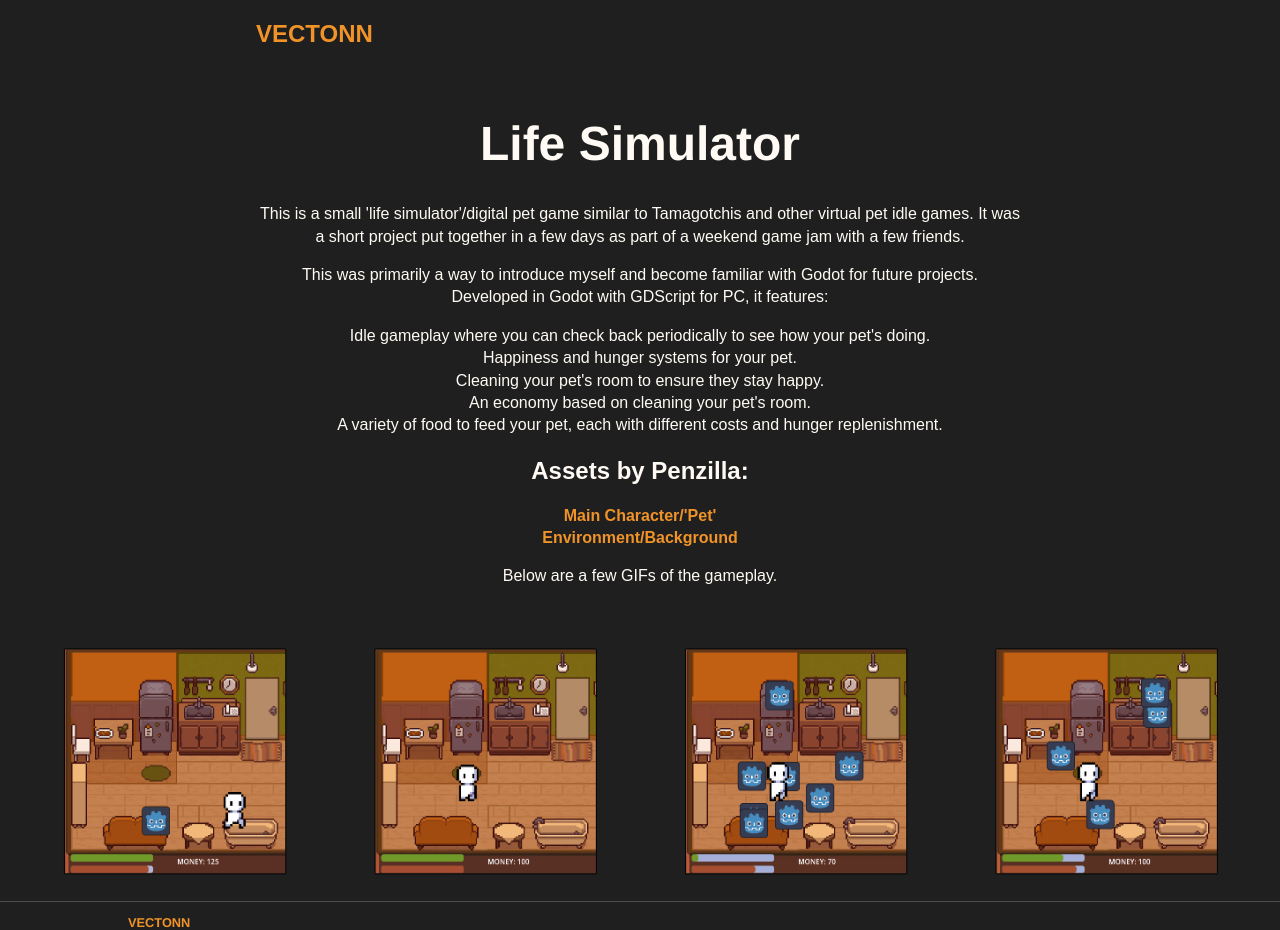
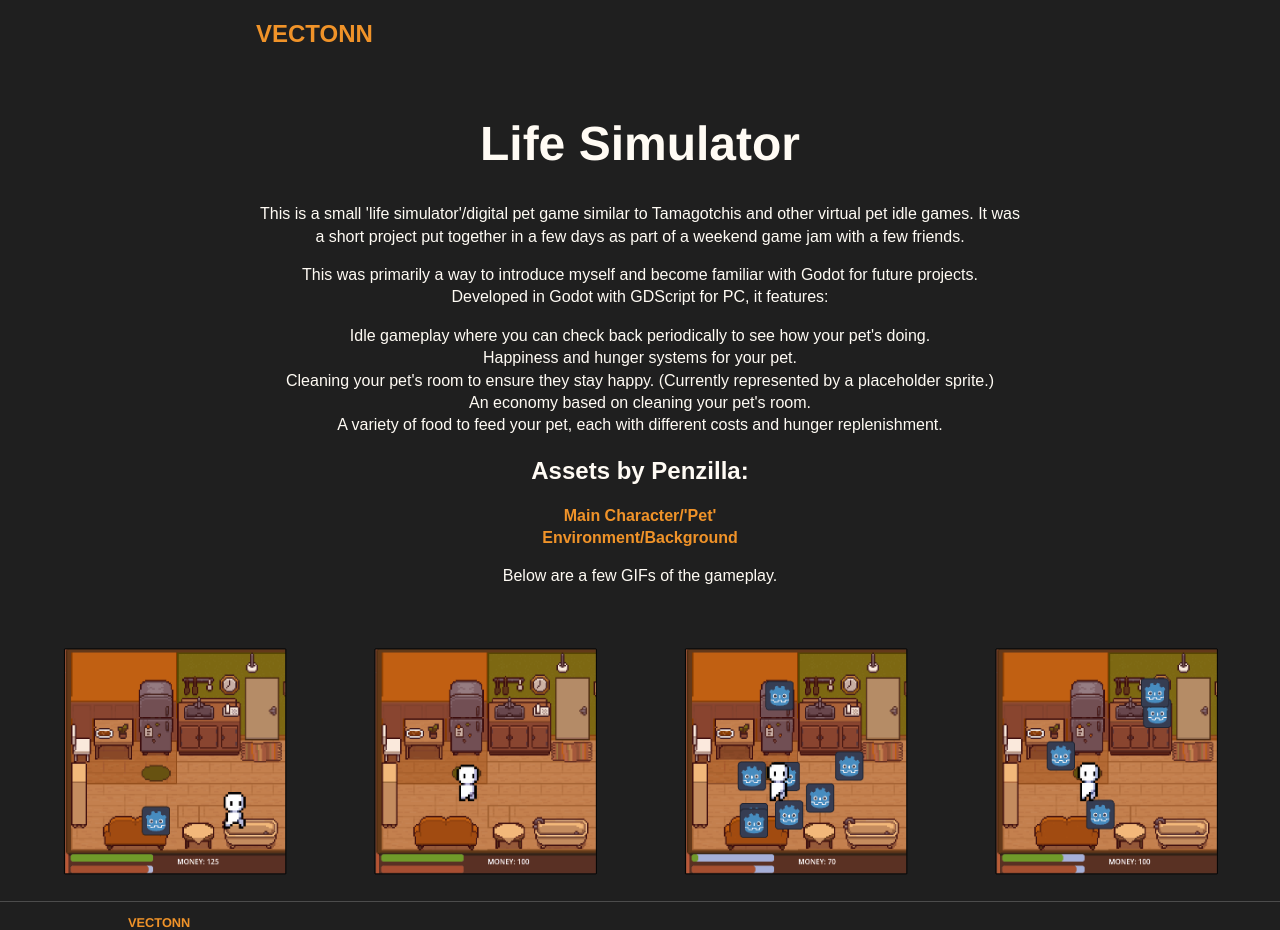
Before and after one commit to Vectonn/Vectonn.github.io, a Jekyll site: the page built from portfolio/lifesimulator/index.html, in a window 1280 px wide. Built offline with Jekyll 4.4.1, drawn with Linux system fonts in a browser that asks for light colours.

Commit message:
Small text edit
Clarifying text on Life Simulator description.

```diff
--- a/portfolio/lifesimulator/index.html
+++ b/portfolio/lifesimulator/index.html
@@ -25,7 +25,7 @@ title: Life Simulator
             <p>
                 Idle gameplay where you can check back periodically to see how your pet's doing.<br>
                 Happiness and hunger systems for your pet.<br>
-                Cleaning your pet's room to ensure they stay happy.<br>
+                Cleaning your pet's room to ensure they stay happy. (Currently represented by a placeholder sprite.)<br>
                 An economy based on cleaning your pet's room.<br>
                 A variety of food to feed your pet, each with different costs and hunger replenishment.<br>
             </p>
```
